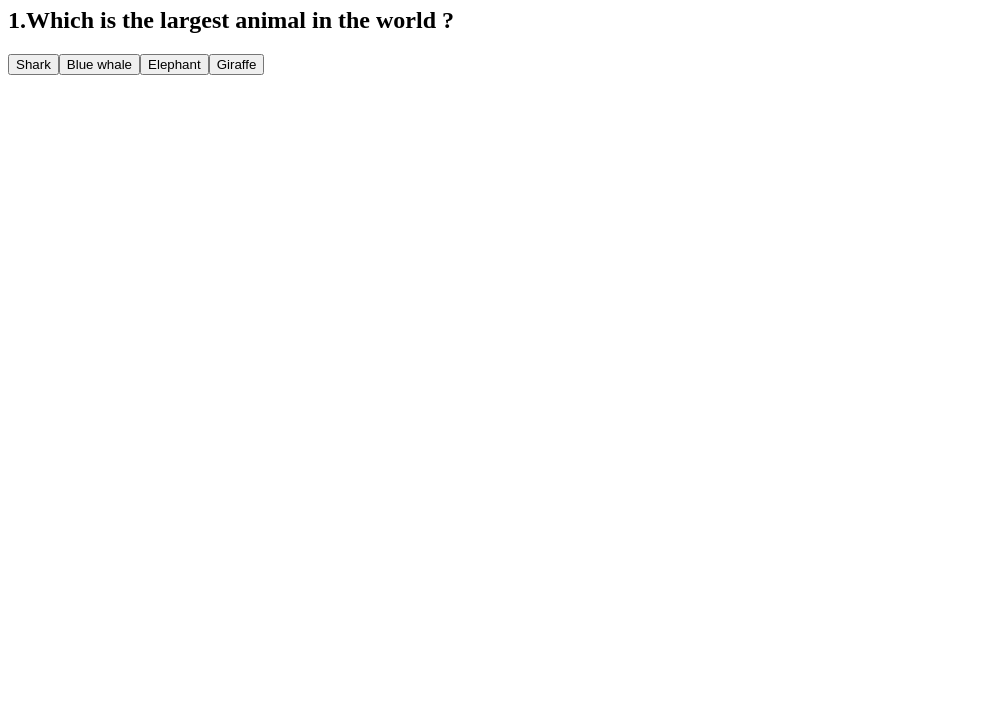
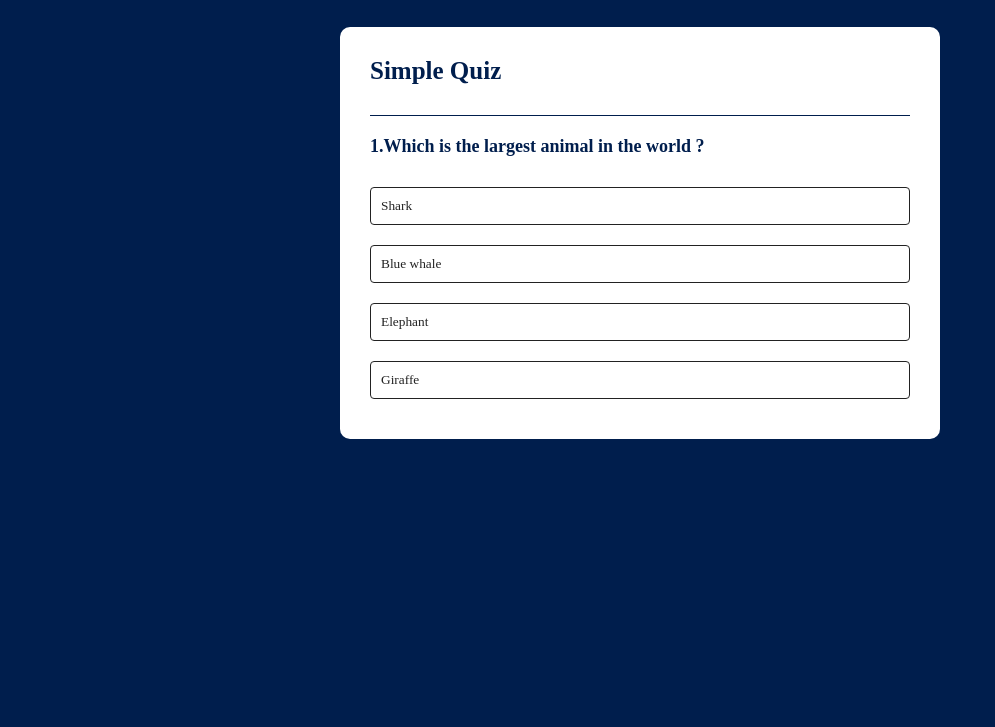
Before and after one commit to ebikilajulius/Quiz-App, a plain HTML site: page index.html in a window 1280 px wide. Shown: the part 73-800 px from the top of the page, without its empty margins (0-995 px from the left). Drawn offline with Linux system fonts and the light colour scheme.

Commit message:
Add files via upload

```diff
--- a/index.html
+++ b/index.html
@@ -2,7 +2,7 @@
 <html>
     <head>
         <title>smaple Quiz </title>
-        <link rel="stylesheet" href="simple quiz.css">
+        <link rel="stylesheet" href="style.css">
     </head>
 
     <body>
```
